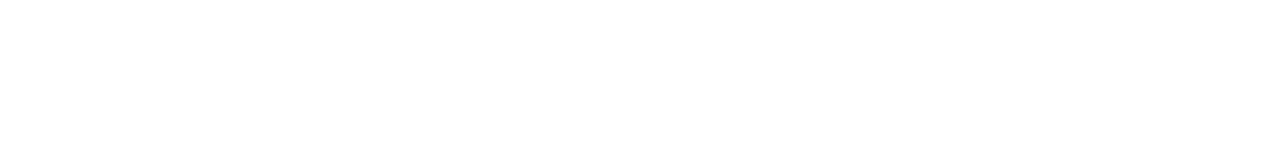
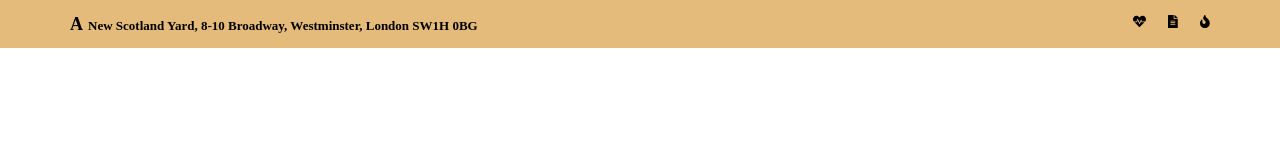
Before and after one commit to anettwu/weekly29, a plain HTML site: page index.html in a window 1280 px wide. Drawn offline with Linux system fonts and the light colour scheme; a web font is replaced by a local one.

Commit message:
added Section LINE

```diff
--- a/css/style.css
+++ b/css/style.css
@@ -1,3 +1,59 @@
+
+/*##############################
+		GLOBAL
+###############################*/
+
+* {
+	box-sizing: border-box;
+}
+
 html {
 	font-size: 62.5%;
 }
+
+.container {
+	max-width: 1180px;
+	margin: 0 auto;
+	padding: 0 20px;
+}
+
+
+/*##############################
+		SECTION LINE
+###############################*/
+
+.line {
+	background-color: #e4bb7a;
+	padding: 15px 0 ;
+}
+
+.line__point {
+	font-size: 1.8rem;
+	font-weight: bold;
+	padding-right: 5px;
+	text-decoration: none;
+	color: #000;
+}
+
+.line__text {
+	font-family: 'Average', serif;
+	font-size: 1.3rem;
+	font-weight: bold;
+	display: inline-block;
+}
+
+.line__display {
+	display: flex;
+	justify-content: space-between;
+
+}
+
+.line__icons {
+	display: inline-block;
+	font-size: 1.3rem;
+	padding-left: 20px;
+}
+
+.line__link {
+	 color: #000;
+}
--- a/index.html
+++ b/index.html
@@ -4,11 +4,22 @@
 	<meta charset="UTF-8">
 	<meta name="viewport" content="width=device-width, user-scalable=no, initial-scale=1.0, maximum-scale=1.0, minimum-scale=1.0">
 	<title>Weekly 29</title>
+	<link href="https://fonts.googleapis.com/css?family=Average" rel="stylesheet">
 	<link rel="stylesheet" href="css/reset.css">
 	<link rel="stylesheet" href="css/style.css">
+	<script defer src="https://use.fontawesome.com/releases/v5.0.6/js/all.js"></script>
+</head>
 
-</head>
 <body>
-
+	<div class="line">
+		<div class="container line__display">
+			<address><a href="#" class="line__point">A</a><p class="line__text">New Scotland Yard, 8-10 Broadway, Westminster, London SW1H 0BG</p></address>
+			<div>
+				<div class="line__heart line__icons"><a href="#" class="line__link"><i class="fas fa-heartbeat"></i></a></div>
+				<div class="line__file line__icons"><a href="#" class="line__link"><i class="fas fa-file-alt"></i></a></div>
+				<div class="line__fire line__icons"><a href="#" class="line__link"><i class="fas fa-fire"></i></a></div>
+			</div>
+		</div>
+	</div>
 </body>
 </html>
```
